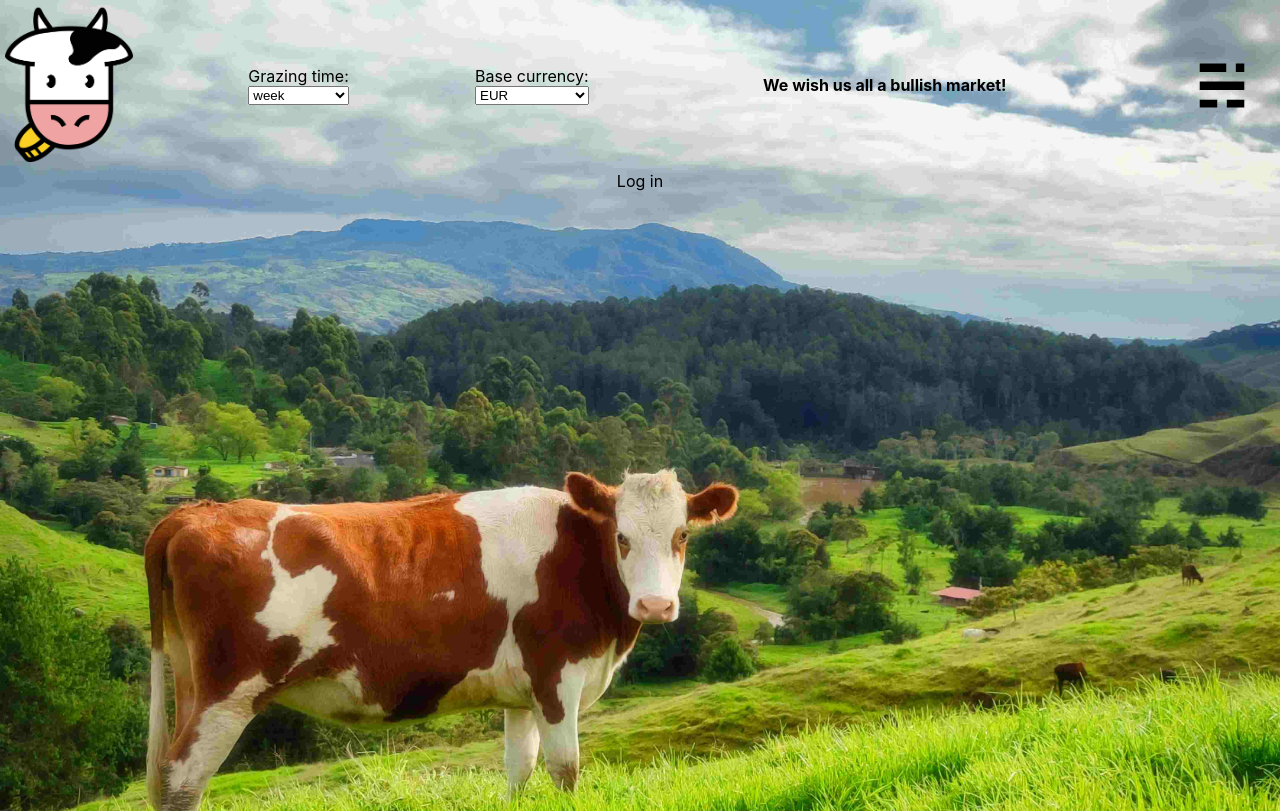
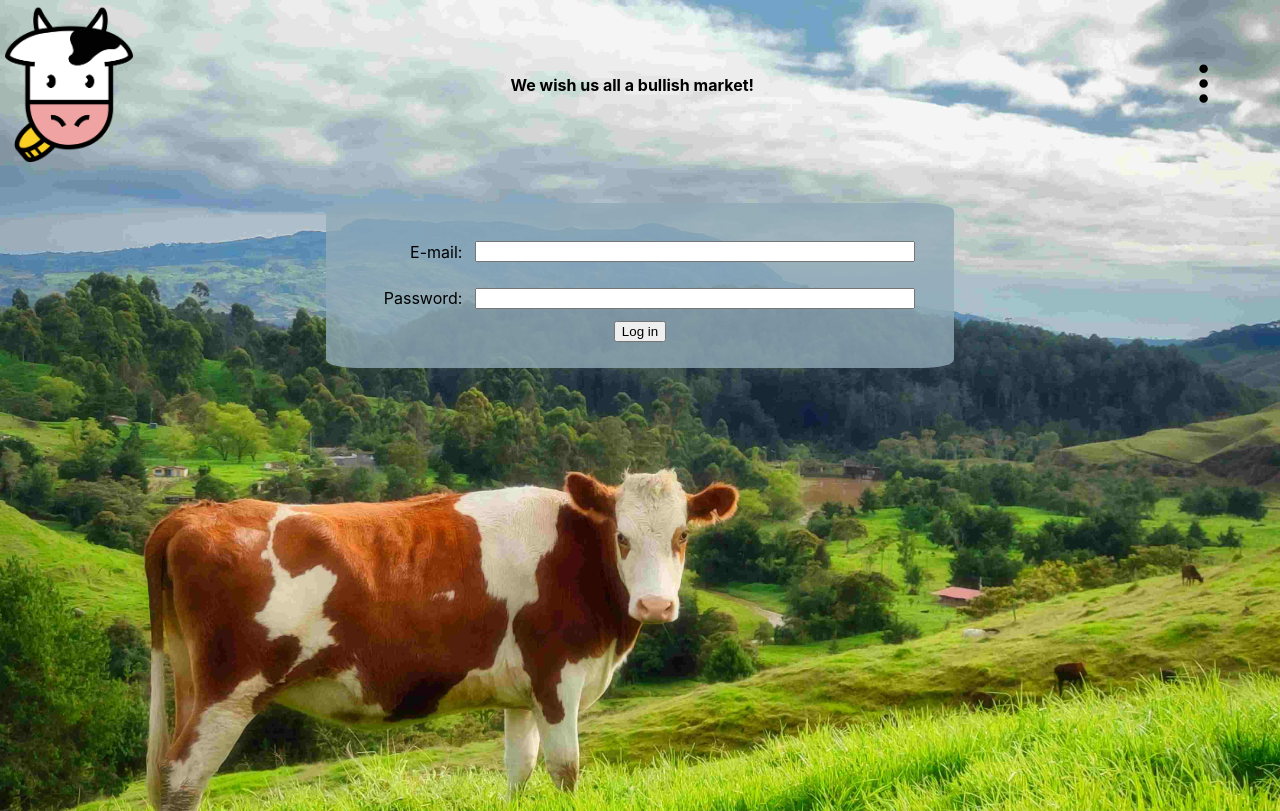
Before and after one commit to COW-Exchange/cow-frontend, a React (Create React App) app: page /login in a window 1280 px wide. Built offline with nearby package versions, Linux system fonts and the light colour scheme; no server answers.

Commit message:
basic login

```diff
--- a/src/App.css
+++ b/src/App.css
@@ -59,11 +59,17 @@ body {
   padding: 5%;
   margin-top: 7vh;
   height: 35vh;
+  overflow: hidden;
 }
 .description h2 {
   padding: 0;
   margin: 0;
   margin-bottom: 2%;
+}
+.description p {
+  display: -webkit-box;
+  -webkit-box-orient: vertical;
+  overflow: hidden;
 }
 #slogan {
   display: flex;
@@ -77,9 +83,8 @@ body {
   overflow: visible;
 }
 .menuicon {
-  font-size: 5vw;
-  position: relative;
-  display: block;
+  font-size: 4vw;
+  margin: 2vw;
 }
 .menuicon:hover {
   color: rgb(48, 51, 32);
@@ -118,6 +123,12 @@ body {
   align-items: center;
   justify-content: space-around;
 }
+.form {
+  display: flex;
+  justify-content: flex-end;
+  align-items: center;
+  width: 100%;
+}
 .inputfield {
   width: 75%;
   margin: 1vw;
@@ -128,8 +139,29 @@ body {
   }
   .description {
     width: 85vw;
+    height: auto;
   }
   .menuicon {
     font-size: 7vh;
   }
 }
+@media (max-height: 900px) {
+  .description p {
+    -webkit-line-clamp: 9;
+  }
+}
+@media (max-height: 700px) {
+  .description p {
+    -webkit-line-clamp: 7;
+  }
+}
+@media (max-height: 500px) {
+  .description p {
+    -webkit-line-clamp: 4;
+  }
+}
+@media (max-height: 300px) {
+  .description p {
+    -webkit-line-clamp: 2;
+  }
+}
--- a/src/App.tsx
+++ b/src/App.tsx
@@ -22,10 +22,12 @@ function convertDate(date: Date) {
 function App() {
   const [currencies, setCurrencies] = useState<string[]>();
   const [timeframe, setTimeframe] = useState<{ from: string; to: string }>({
-    from: convertDate(new Date(new Date().getTime() - 60 * 60 * 24 * 7 * 1000)),
+    from: convertDate(
+      new Date(new Date().getTime() - 60 * 60 * 24 * 30 * 1000)
+    ),
     to: convertDate(new Date()),
   });
-  const [timeSelect, setTimeSelect] = useState("week");
+  const [timeSelect, setTimeSelect] = useState("month");
   const [baseCurrency, setBaseCurrency] = useState("EUR");
 
   return (
--- a/src/components/Description.tsx
+++ b/src/components/Description.tsx
@@ -5,7 +5,7 @@ export default function Description({ currency }: { currency: string }) {
     <div>
       <div className="description">
         <h2>About the {currencies[currency as keyof typeof currencies]}</h2>
-        {currencyDescriptions[currency as keyof typeof currencies]}
+        <p>{currencyDescriptions[currency as keyof typeof currencies]}</p>
       </div>
     </div>
   );
--- /dev/null
+++ b/src/components/Dropdowns.tsx
@@ -0,0 +1,132 @@
+type dropdownProps = {
+  timeframe: { from: string; to: string };
+  setTimeframe: React.Dispatch<
+    React.SetStateAction<{
+      from: string;
+      to: string;
+    }>
+  >;
+  convertDate: Function;
+  timeSelect: string;
+  setTimeSelect: React.Dispatch<React.SetStateAction<string>>;
+  baseCurrency: string;
+  setBaseCurrency: React.Dispatch<React.SetStateAction<string>>;
+  currencies: string[] | undefined;
+};
+
+export default function Dropdowns({
+  timeframe,
+  setTimeframe,
+  convertDate,
+  timeSelect,
+  setTimeSelect,
+  baseCurrency,
+  setBaseCurrency,
+  currencies,
+}: dropdownProps) {
+  return (
+    <div>
+      <div className="dropdown" key={"timeframe"}>
+        <span>Grazing time:</span>
+        <select
+          name="timeSelect"
+          id="time-select"
+          value={timeSelect}
+          onChange={(e) => {
+            setTimeSelect(e.target.value);
+            if (e.target.value === "week") {
+              setTimeframe({
+                from: convertDate(
+                  new Date(new Date().getTime() - 60 * 60 * 24 * 7 * 1000)
+                ),
+                to: convertDate(new Date()),
+              });
+            }
+            if (e.target.value === "month") {
+              setTimeframe({
+                from: convertDate(
+                  new Date(new Date().getTime() - 60 * 60 * 24 * 30 * 1000)
+                ),
+                to: convertDate(new Date()),
+              });
+            }
+            if (e.target.value === "year") {
+              setTimeframe({
+                from: convertDate(
+                  new Date(new Date().getTime() - 60 * 60 * 24 * 365 * 1000)
+                ),
+                to: convertDate(new Date()),
+              });
+            }
+          }}
+        >
+          <option value="week">week</option>
+          <option value="month">month</option>
+          <option value="year">year</option>
+          <option value="custom">custom</option>
+        </select>
+        {timeSelect === "custom" ? (
+          <div>
+            <p>
+              from:{" "}
+              <input
+                type="date"
+                value={timeframe.from}
+                onChange={(e) => {
+                  if (new Date(e.target.value) < new Date(timeframe.to)) {
+                    setTimeframe({
+                      ...timeframe,
+                      from: e.target.value.toString(),
+                    });
+                  } else {
+                    alert("Beginnings are ment to be before endings.");
+                  }
+                }}
+              ></input>
+            </p>
+            <p>
+              to:{" "}
+              <input
+                type="date"
+                value={timeframe.to}
+                onChange={(e) => {
+                  if (new Date(e.target.value) < new Date()) {
+                    setTimeframe({
+                      ...timeframe,
+                      to: e.target.value.toString(),
+                    });
+                  } else {
+                    alert(
+                      "Although we would very much like to, we can't see into the future."
+                    );
+                  }
+                }}
+              ></input>
+            </p>
+          </div>
+        ) : (
+          <span></span>
+        )}
+      </div>
+      <div className="dropdown" key={"currency"}>
+        <span key={"base"}>Base currency: </span>
+        <select
+          name="baseSelect"
+          id="base-select"
+          value={baseCurrency}
+          onChange={(e) => {
+            setBaseCurrency(e.target.value);
+          }}
+        >
+          <option value="EUR">EUR</option>
+
+          {currencies?.map((currency) => (
+            <option value={currency} key={currency}>
+              {currency}
+            </option>
+          ))}
+        </select>
+      </div>
+    </div>
+  );
+}
--- a/src/components/LogIn.tsx
+++ b/src/components/LogIn.tsx
@@ -1,3 +1,52 @@
+import { useRef, useState, ReactElement } from "react";
+import axios from "axios";
+
+const url = process.env.REACT_APP_URL;
+
 export default function LogIn() {
-  return <div className="register">Log in</div>;
+  const passwordRef = useRef<HTMLInputElement>(null);
+  const emailRef = useRef<HTMLInputElement>(null);
+  const [message, setMessage] = useState<ReactElement>();
+
+  return (
+    <div className="register">
+      <div className="formbox">
+        <div className="form">
+          <span>E-mail:</span>
+          <input
+            type="email"
+            id="email"
+            className="inputfield"
+            ref={emailRef}
+            autoComplete="off"
+          />
+        </div>
+        <div className="form">
+          <span>Password:</span>
+          <input
+            type="password"
+            id="password"
+            className="inputfield"
+            ref={passwordRef}
+          />
+        </div>
+        <button
+          onClick={() =>
+            axios
+              .post(url + "/users/login", {
+                email: emailRef.current?.value,
+                password: passwordRef.current?.value,
+              })
+              .then((res) => setMessage(<p>{res.data.message}</p>))
+              .catch((e) => {
+                setMessage(<p>{e.message}</p>);
+              })
+          }
+        >
+          Log in
+        </button>
+        {message}
+      </div>
+    </div>
+  );
 }
--- a/src/components/Main.tsx
+++ b/src/components/Main.tsx
@@ -3,7 +3,7 @@ import { useState, useEffect, ReactElement } from "react";
 
 import Graph from "./Graph";
 import Description from "./Description";
-type navProps = {
+type mainProps = {
   timeframe: { from: string; to: string };
   timeSelect: string;
   baseCurrency: string;
@@ -15,7 +15,7 @@ export default function Main({
   timeSelect,
   baseCurrency,
   setCurrencies,
-}: navProps) {
+}: mainProps) {
   const [exchangeRates, setExchangeRates] = useState<any>();
   const [loading, setLoading] = useState(true);
   const [display, setDisplay] = useState<ReactElement>();
--- a/src/components/NavBar.tsx
+++ b/src/components/NavBar.tsx
@@ -1,8 +1,9 @@
 import logo from "../images/cow_logo_01.png";
 import { sloganArray } from "../texts";
 import { useMemo, useState } from "react";
-import { DiGhostSmall } from "react-icons/di";
-
+import { FiMoreVertical } from "react-icons/fi";
+import { useLocation } from "react-router-dom";
+import Dropdowns from "./Dropdowns";
 type navProps = {
   timeframe: { from: string; to: string };
   setTimeframe: React.Dispatch<
@@ -40,107 +41,21 @@ export default function NavBar({
       <a href="/">
         <img src={logo} alt="COW Exchange" />
       </a>
-      <div className="dropdown" key={"timeframe"}>
-        <span>Grazing time:</span>
-        <select
-          name="timeSelect"
-          id="time-select"
-          value={timeSelect}
-          onChange={(e) => {
-            setTimeSelect(e.target.value);
-            if (e.target.value === "week") {
-              setTimeframe({
-                from: convertDate(
-                  new Date(new Date().getTime() - 60 * 60 * 24 * 7 * 1000)
-                ),
-                to: convertDate(new Date()),
-              });
-            }
-            if (e.target.value === "month") {
-              setTimeframe({
-                from: convertDate(
-                  new Date(new Date().getTime() - 60 * 60 * 24 * 30 * 1000)
-                ),
-                to: convertDate(new Date()),
-              });
-            }
-            if (e.target.value === "year") {
-              setTimeframe({
-                from: convertDate(
-                  new Date(new Date().getTime() - 60 * 60 * 24 * 365 * 1000)
-                ),
-                to: convertDate(new Date()),
-              });
-            }
-          }}
-        >
-          <option value="week">week</option>
-          <option value="month">month</option>
-          <option value="year">year</option>
-          <option value="custom">custom</option>
-        </select>
-        {timeSelect === "custom" ? (
-          <div>
-            <p>
-              from:{" "}
-              <input
-                type="date"
-                value={timeframe.from}
-                onChange={(e) => {
-                  if (new Date(e.target.value) < new Date(timeframe.to)) {
-                    setTimeframe({
-                      ...timeframe,
-                      from: e.target.value.toString(),
-                    });
-                  } else {
-                    alert("Beginnings are ment to be before endings.");
-                  }
-                }}
-              ></input>
-            </p>
-            <p>
-              to:{" "}
-              <input
-                type="date"
-                value={timeframe.to}
-                onChange={(e) => {
-                  if (new Date(e.target.value) < new Date()) {
-                    setTimeframe({
-                      ...timeframe,
-                      to: e.target.value.toString(),
-                    });
-                  } else {
-                    alert(
-                      "Although we would very much like to, we can't see into the future."
-                    );
-                  }
-                }}
-              ></input>
-            </p>
-          </div>
-        ) : (
-          <span></span>
-        )}
-      </div>
-      <div className="dropdown" key={"currency"}>
-        <span key={"base"}>Base currency: </span>
-        <select
-          name="baseSelect"
-          id="base-select"
-          value={baseCurrency}
-          onChange={(e) => {
-            setBaseCurrency(e.target.value);
-          }}
-        >
-          <option value="EUR">EUR</option>
+      {useLocation().pathname === "/" ? (
+        <Dropdowns
+          timeframe={timeframe}
+          setTimeframe={setTimeframe}
+          convertDate={convertDate}
+          timeSelect={timeSelect}
+          setTimeSelect={setTimeSelect}
+          baseCurrency={baseCurrency}
+          setBaseCurrency={setBaseCurrency}
+          currencies={currencies}
+        />
+      ) : (
+        ""
+      )}
 
-          {currencies?.map((currency) => (
-            <option value={currency} key={currency}>
-              {currency}
-            </option>
-          ))}
-        </select>
-      </div>
       <div id="slogan" key={"slogan"}>
         <span>{slogan}</span>
       </div>
@@ -149,7 +64,7 @@ export default function NavBar({
         onMouseOver={() => setMenuOpen(true)}
         onMouseLeave={() => setMenuOpen(false)}
       >
-        <DiGhostSmall className="menuicon" />
+        <FiMoreVertical className="menuicon" />
         <div
           className="menudropdown"
           style={{ display: menuOpen ? "" : "none" }}
--- a/src/components/Register.tsx
+++ b/src/components/Register.tsx
@@ -87,7 +87,7 @@ export default function Register() {
         });
     } else {
       setDisplay(
-        <div>
+        <div className="formbox">
           <input
             type="email"
             id="email"
```
Also changed, not shown: 1 other file (tests, documents, lock files or other folders).
